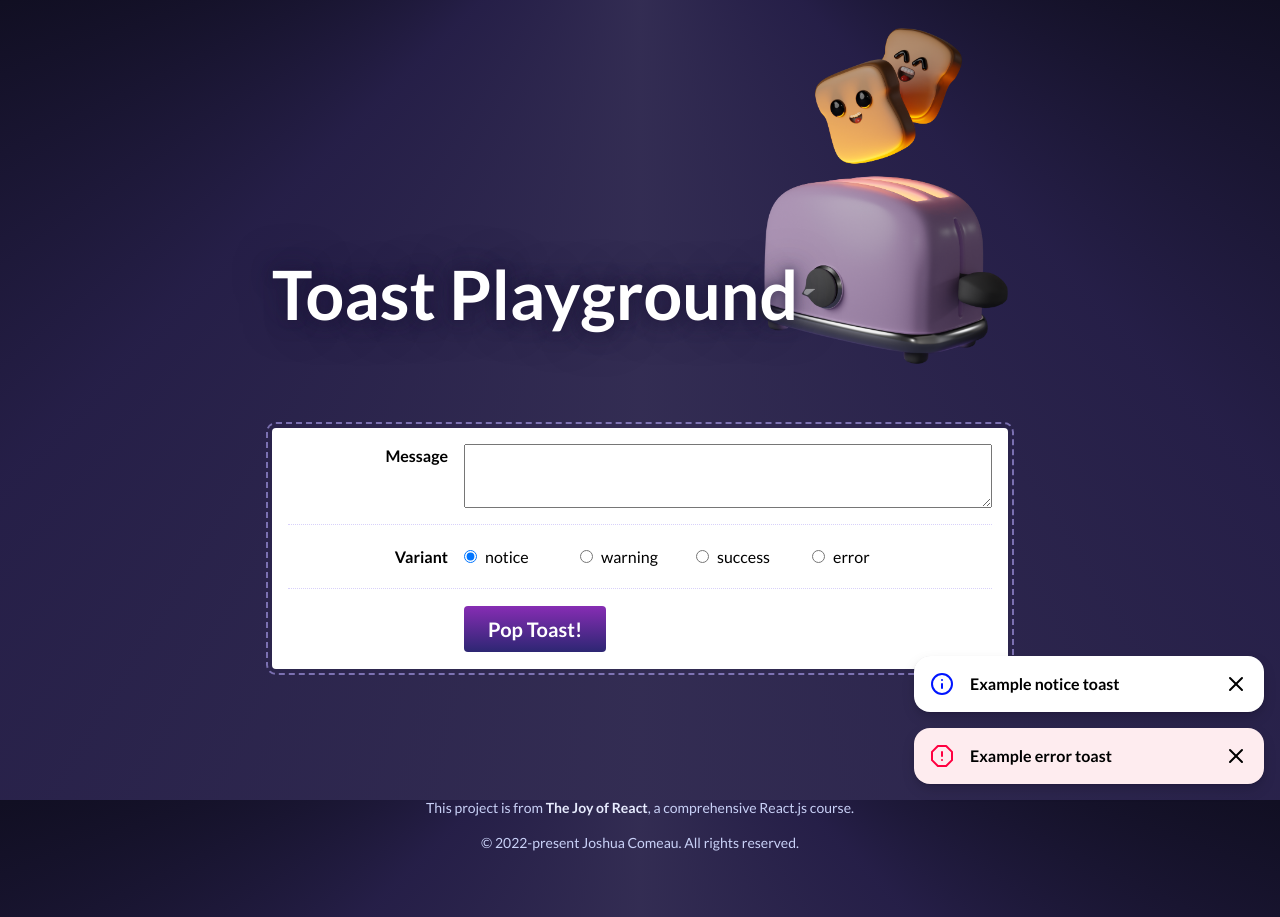
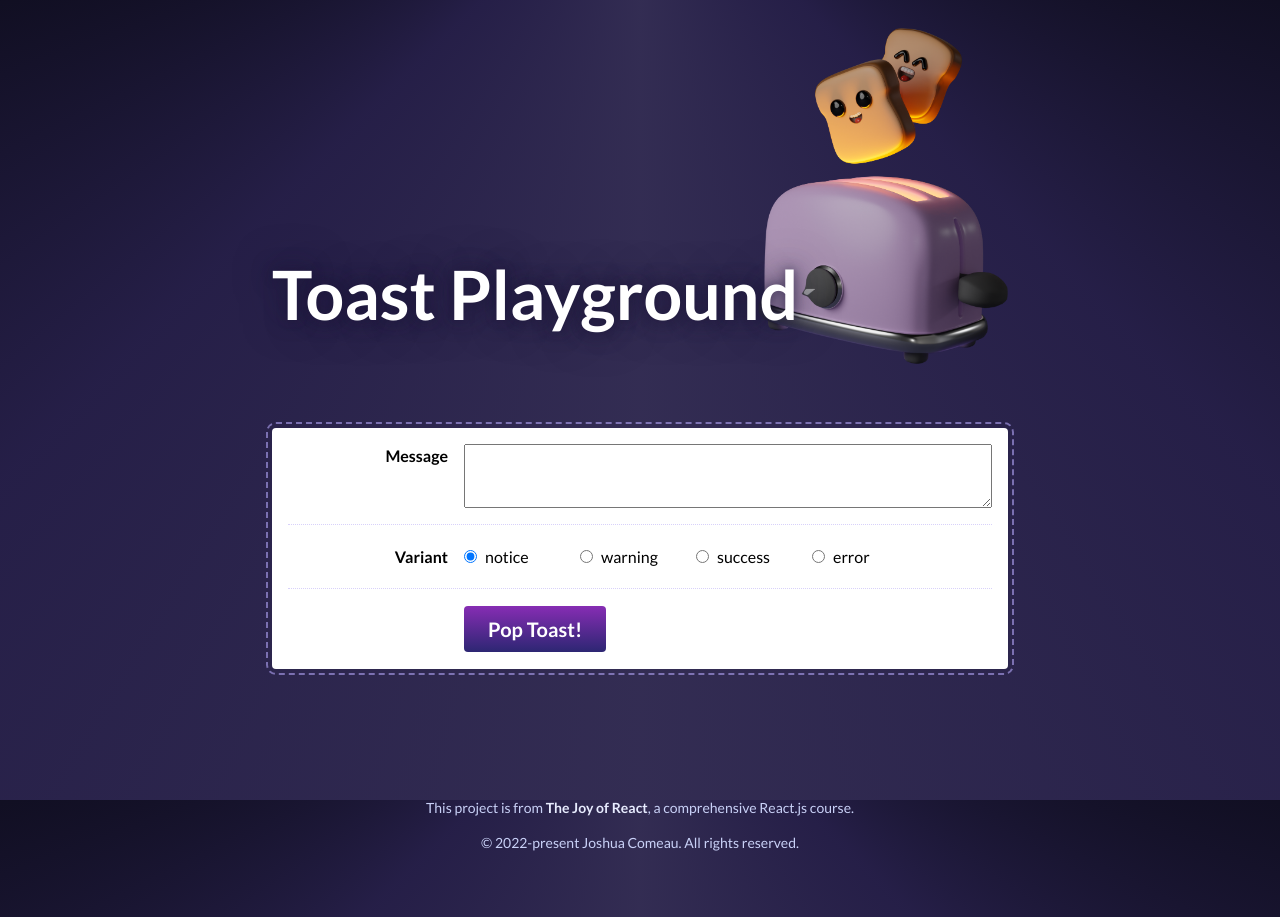
Before and after one commit to aleknovkovski/lrn-comeau-toast, a React (Create React App) app: page / in a window 1280 px wide. Built offline with nearby package versions, Linux system fonts and the light colour scheme.

Commit message:
Fix key warning, remove default example toasts

```diff
--- a/src/components/ToastPlayground/ToastPlayground.js
+++ b/src/components/ToastPlayground/ToastPlayground.js
@@ -11,7 +11,7 @@ const VARIANT_OPTIONS = ['notice', 'warning', 'success', 'error'];
 function ToastPlayground() {
     const [message, setMessage] = React.useState('');
     const [chosen, setChosen] = React.useState('notice');
-    const [toasts, setToasts] = React.useState([{message: 'Example notice toast', variant: 'notice', id: 1}, {message: 'Example error toast', variant: 'error', id: 2}]);
+    const [toasts, setToasts] = React.useState([]);
 
     function handleToastClose(id) {
         const newToasts = toasts.filter((item) => item.id !== id);
--- a/src/components/ToastShelf/ToastShelf.js
+++ b/src/components/ToastShelf/ToastShelf.js
@@ -8,7 +8,7 @@ function ToastShelf({toasts, handleToastClose}) {
   return (
     <ol className={styles.wrapper}>
         {toasts.map((item) => (
-            <Toast variant={item.variant} handleToastClose={handleToastClose} itemId={item.id}>
+            <Toast variant={item.variant} handleToastClose={handleToastClose} itemId={item.id} key={item.id}>
                 {item.message}
             </Toast>
         ))}
```
